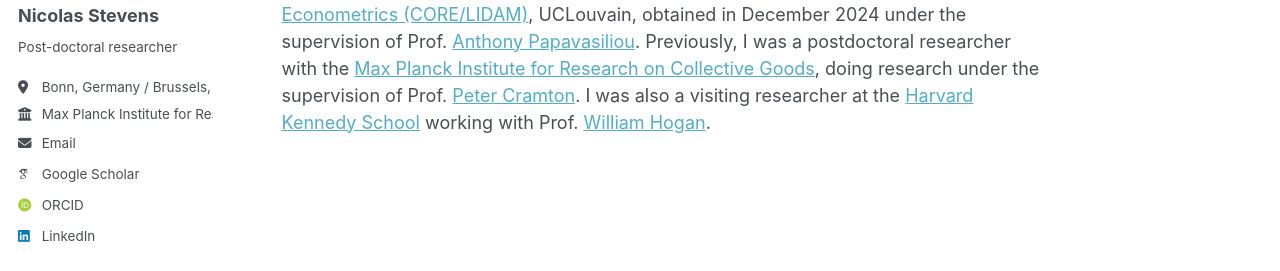
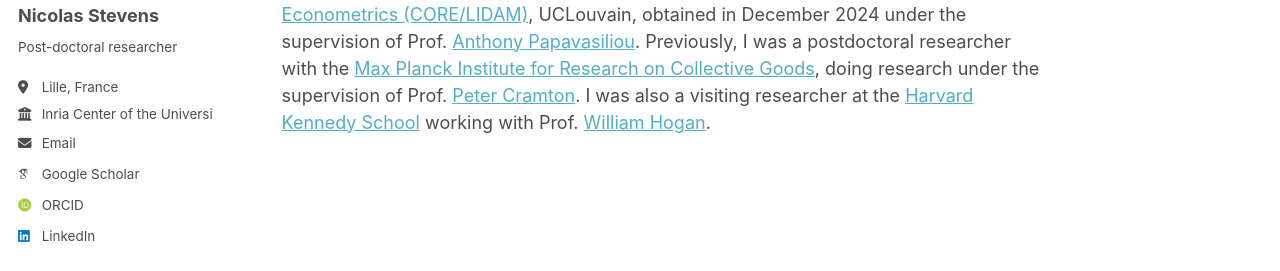
Before and after one commit to NicolasStevens/NicolasStevens.github.io, a Jekyll site: the page built from _pages/about.md, in a window 1280 px wide. Shown: the part 272-543 px from the top of the page. Built offline with Jekyll 4.4.1, drawn with Linux system fonts in a browser that asks for light colours; some web fonts are replaced; a script that is not in the unit is left out.

Commit message:
Update _config.yml

```diff
--- a/_config.yml
+++ b/_config.yml
@@ -27,10 +27,10 @@ author:
   name             : "Nicolas Stevens"
   pronouns         : # example: "she/her"
   bio              : "Post-doctoral researcher"
-  employer         : "Max Planck Institute for Research on Collective Goods"
-  location         : "Bonn, Germany / Brussels, Belgium"
+  employer         : "Inria Center of the University of Lille"
+  location         : "Lille, France"
   uri              : # URL
-  email            : "stevens@coll.mpg.de"
+  email            : "nicolas.stevens@inria.fr"
 
   # Academic websites
   academia         : # URL
```
